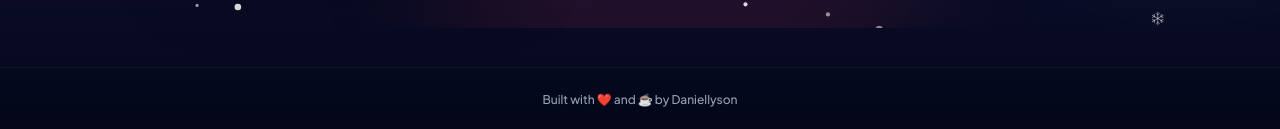
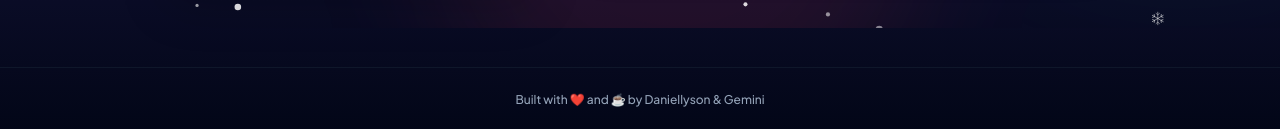
Before and after one commit to Daniellyson/secret-santa, a plain HTML site: page index.html in a window 1280 px wide. Shown: the part 772-901 px from the top of the page. Drawn offline with nearby package versions, Linux system fonts and the light colour scheme.

Commit message:
Update index.html adding Gemini

```diff
--- a/index.html
+++ b/index.html
@@ -291,7 +291,7 @@
 
   <!-- Footer -->
   <footer id="i18n-footer" class="text-center py-6 text-xs text-slate-400 border-t border-slate-900 mt-12 font-medium relative z-10">
-    Built with ❤️ and ☕ by Daniellyson
+    Built with ❤️ and ☕ by Daniellyson & Gemini
   </footer>
 
   <!-- App JavaScript Logic -->
@@ -322,7 +322,7 @@
         saveImg: "Save as Image",
         copyList: "Copy List",
         reshuffle: "Reshuffle",
-        footer: "Built with ❤️ and ☕ by Daniellyson",
+        footer: "Built with ❤️ and ☕ by Daniellyson & Gemini",
         errEmptyName: "Please enter a name.",
         errDuplicateName: "This name is already added.",
         tapToReveal: "Tap to reveal",
@@ -360,7 +360,7 @@
         saveImg: "Sauvegarder en image",
         copyList: "Copier la liste",
         reshuffle: "Mélanger à nouveau",
-        footer: "Built with ❤️ and ☕ by Daniellyson",
+        footer: "Built with ❤️ and ☕ by Daniellyson & Gemini",
         errEmptyName: "Veuillez entrer un nom.",
         errDuplicateName: "Ce nom a déjà été ajouté.",
         tapToReveal: "Cliquer pour révéler",
```
